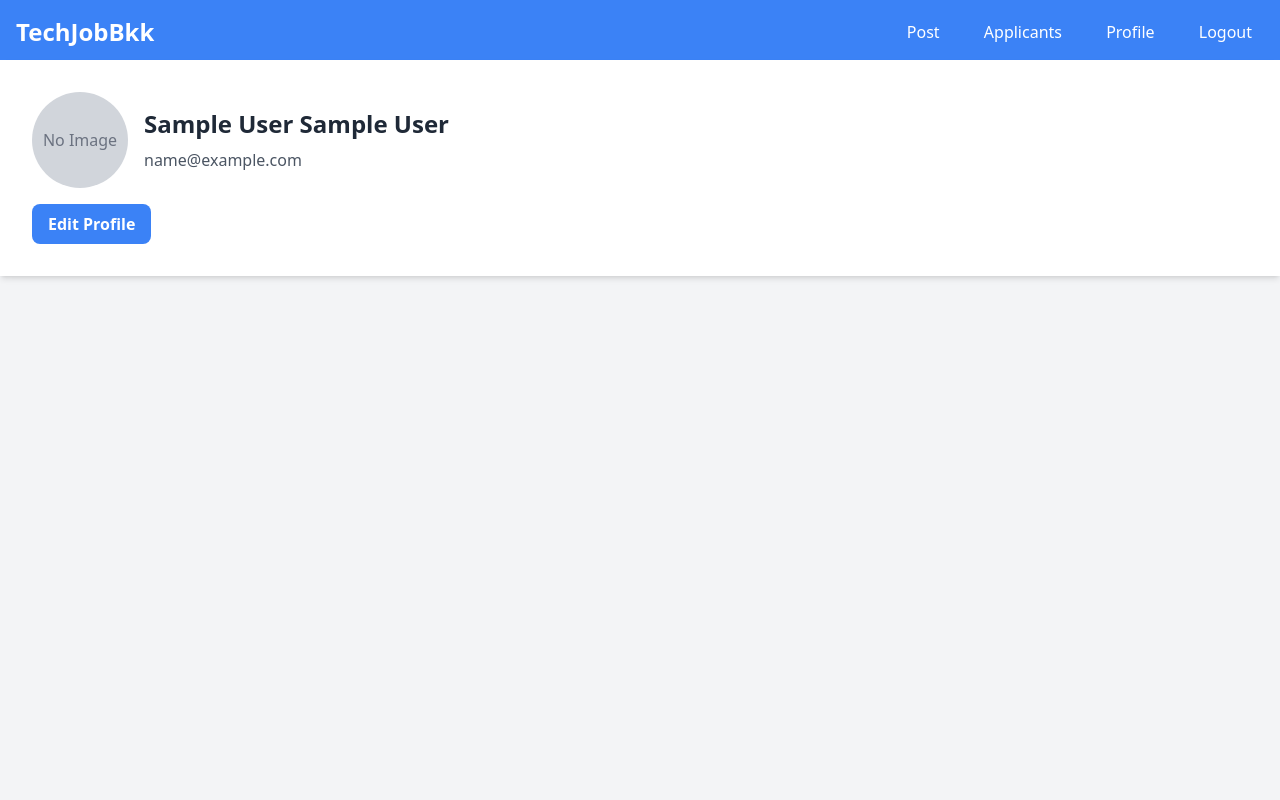
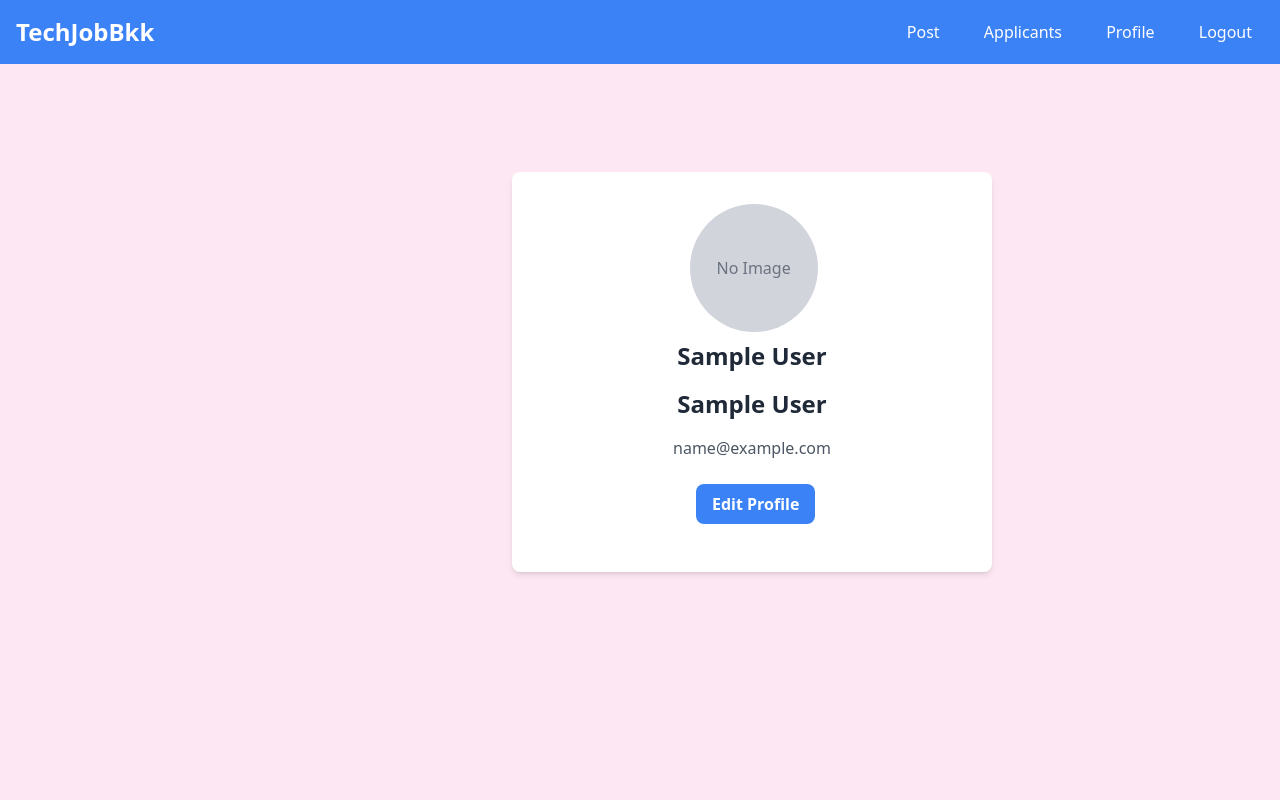
Before and after one commit to justnapinn/TechJobBKK_Prohect, a PHP site: page /profile.php in a window 1280 px wide. Run offline with PHP 8.4, Linux system fonts and the light colour scheme; the visitor is signed in with stand-in values (Sample User, id 1); some libraries are stand-ins or nearby versions.

Commit message:
More decoration for profile page

```diff
--- a/profile.php
+++ b/profile.php
@@ -97,19 +97,19 @@
         window.onload = loadProfileImage;
     </script>
 </head>
-<body class="bg-gray-100 min-h-screen items-center justify-center">
-<div class="w-full fixed top-[60px] bg-white p-8 shadow-md z-10">
-    <div class="flex items-center">
-        <div class="mr-4 relative group">
+<body class="bg-pink-100 min-h-screen items-center justify-center">
+<div class="w-[30rem] h-[25rem] fixed top-[60px] bg-white p-8 shadow-md z-10 ml-[32rem] mt-[7rem] rounded-lg">
+    <div class="flex items-center ml-[10rem]">
+        <div class="ml-[-0.9rem] relative group ">
             <?php if (!empty($user_data['logo'])): ?>
                 <img
                         src="<?php echo htmlspecialchars($user_data['logo']); ?>"
                         alt="Profile Picture"
-                        class="w-24 h-24 rounded-full object-cover border-4 border-blue-500"
+                        class="w-32 h-32 rounded-full object-cover border-4 border-blue-500"
                         id="profileImage"
                 >
             <?php else: ?>
-                <div class="w-24 h-24 rounded-full bg-gray-300 flex items-center justify-center">
+                <div class="w-32 h-32 rounded-full bg-gray-300 flex items-center justify-center">
                     <span class="text-gray-500">No Image</span>
                 </div>
             <?php endif; ?>
@@ -123,25 +123,32 @@
             </label>
         </div>
 
-        <div>
-            <h2 class="text-2xl font-bold text-gray-800">
-                <?php echo htmlspecialchars($user_data['first_name'] . ' ' . $user_data['last_name']); ?>
-            </h2>
-            <p class="text-gray-600 mt-2">
-                <?php echo htmlspecialchars($user_data['user_email']); ?>
-            </p>
-        </div>
+
     </div>
 
+    <div class="flex flex-col items-center justify-center text-center">
+        <h2 class="mt-[0.5rem] text-2xl font-bold text-gray-800">
+            <?php echo htmlspecialchars($user_data['first_name']); ?>
+        </h2>
+        <h2 class="mt-[1rem] text-2xl font-bold text-gray-800">
+            <?php echo htmlspecialchars($user_data['last_name']); ?>
+        </h2>
+        <p class="mt-[1rem] text-gray-600">
+            <?php echo htmlspecialchars($user_data['user_email']); ?>
+        </p>
+    </div>
+
+
     <a href="profileEdit.php"
-       class="mt-4 inline-block bg-blue-500 hover:bg-blue-700 text-white font-bold py-2 px-4 rounded-lg transition duration-300 ease-in-out transform hover:scale-105">
+       class="mt-[1.5rem] ml-[9.5rem] inline-block bg-blue-500 hover:bg-blue-700 text-white font-bold py-2 px-4 rounded-lg transition duration-300 ease-in-out transform hover:scale-105">
         Edit Profile
     </a>
 
     <!-- Notification Area -->
     <div id="notification" class="fixed top-4 right-4 z-50 hidden">
         <div id="notificationContent"
-             class="py-4 px-6 rounded-lg shadow-lg text-white transition-all duration-300 ease-in-out"></div>
+             class="py-4 px-6 rounded-lg shadow-lg text-white transition-all duration-300 ease-in-out">
+        </div>
     </div>
 </div>
 
```
